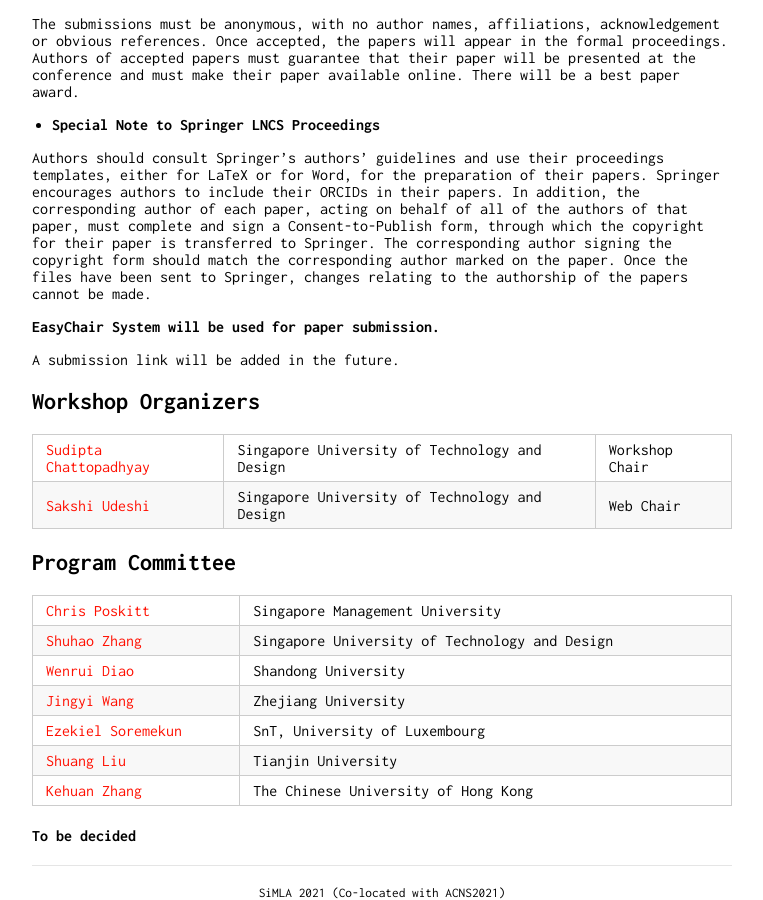
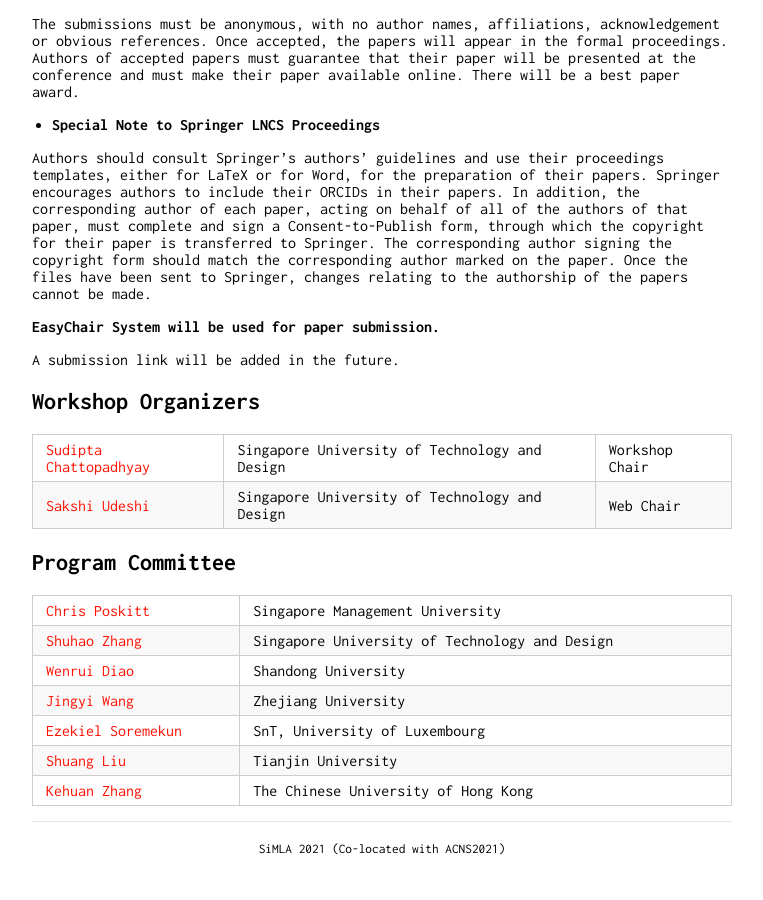
Before and after one commit to asset-group/simla2021, a Jekyll site: the page built from index.md, in a window 1280 px wide and 900 px high, scrolled down 1631 px. Shown: the whole window, without its empty margins (258-1021 px from the left). Built offline with Jekyll 4.4.1, drawn with Linux system fonts in a browser that asks for light colours; after the commit the page ends 2487 px from its top, so only the background shows below that.

Commit message:
pc update

```diff
--- a/index.md
+++ b/index.md
@@ -86,6 +86,3 @@ A submission link will be added in the future.
 [Ezekiel Soremekun](https://scholar.google.com.sg/citations?user=r8T1-yoAAAAJ) | SnT, University of Luxembourg |
 [Shuang Liu](https://www.linkedin.com/in/shuang-liu-a5a4172a) | Tianjin University |
 [Kehuan Zhang](https://staff.ie.cuhk.edu.hk/~khzhang/) | The Chinese University of Hong Kong |
-
-
-#### To be decided
```
